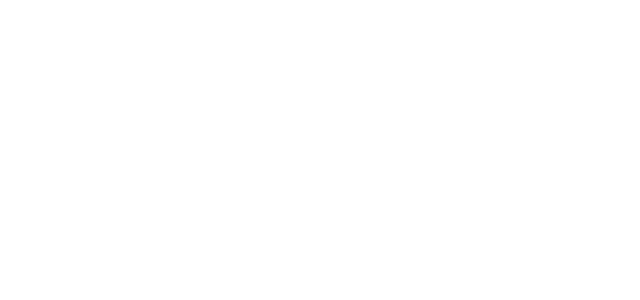
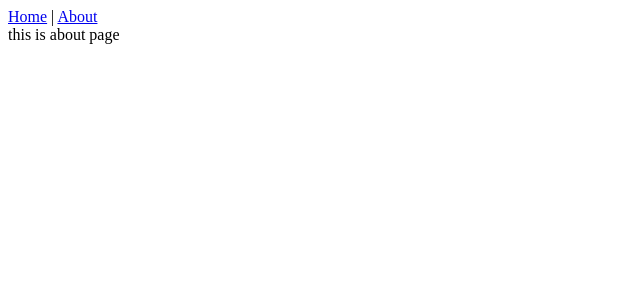
Before and after one commit to devnydv/manslyt, a Nuxt app: page /about in a window 1280 px wide. Before the commit this address had no page. Shown: the top 300 px of the page, without its empty margins (0-640 px from the left). Built offline with nearby package versions, Linux system fonts and the light colour scheme.

Commit message:
nav test

```diff
--- /dev/null
+++ b/app/pages/about.vue
@@ -0,0 +1,7 @@
+<template>
+    <nav>
+        <NuxtLink to="/">Home</NuxtLink> |
+        <NuxtLink to="/about">About</NuxtLink>
+    </nav>
+    this is about page
+</template>
--- a/app/pages/index.vue
+++ b/app/pages/index.vue
@@ -1,4 +1,8 @@
 <template>
+    <nav>
+        <NuxtLink to="/">Home</NuxtLink> |
+        <NuxtLink to="/about">About</NuxtLink>
+    </nav>
     <div>
         <h1>Posts</h1>
         <ul>
```
